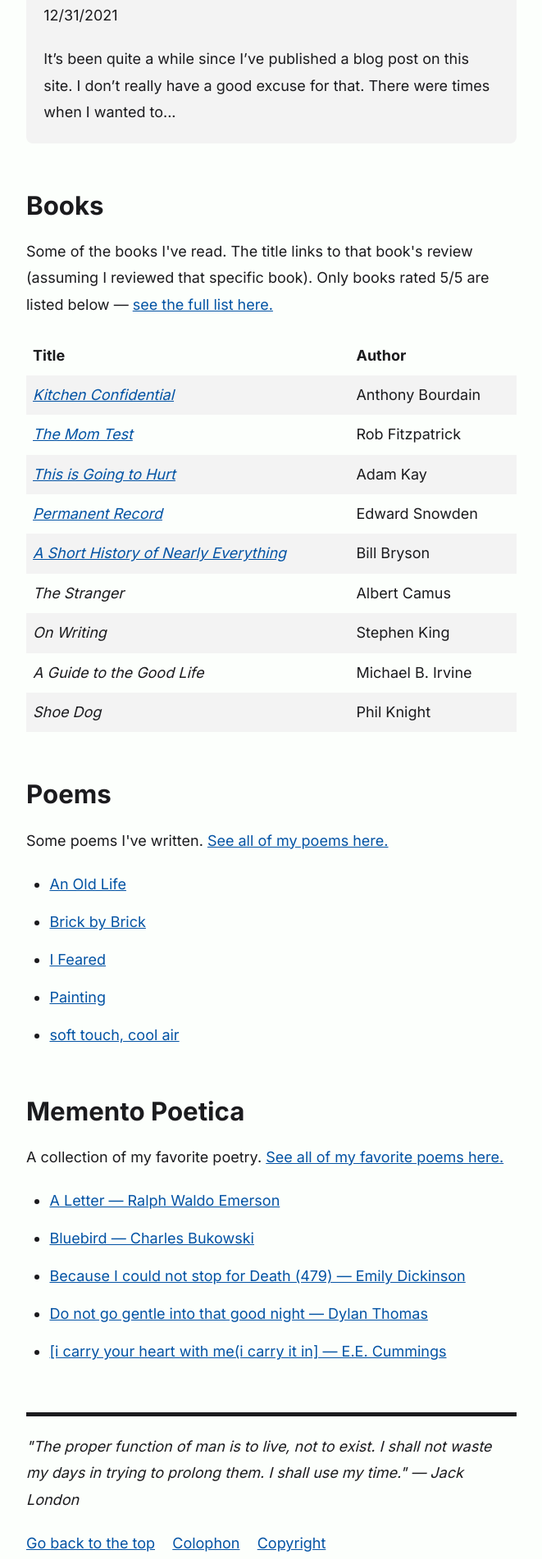
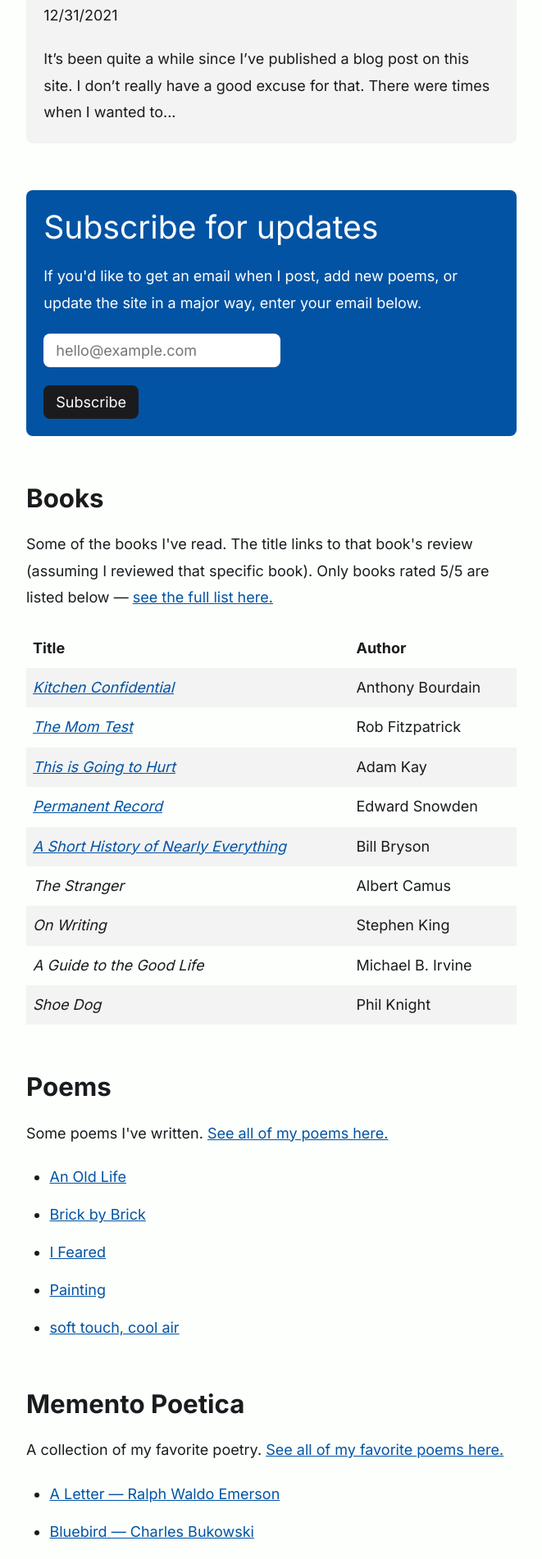
Before and after one commit to vbilgin/victorbilgin.com, a Jekyll site: the page built from index.html, in a window 1280 px wide. Shown: the part 654-2556 px from the top of the page at 82% size, without its empty margins (309-970 px from the left). Built offline with Jekyll 4.4.1, drawn with Linux system fonts in a browser that asks for light colours.

Commit message:
Added CTA for newsletter to Home

```diff
--- /dev/null
+++ b/_includes/cta.html
@@ -0,0 +1,11 @@
+<form
+  action="https://buttondown.email/api/emails/embed-subscribe/vbilgin"
+  method="post"
+  onsubmit="window.open('https://buttondown.email/vbilgin', 'popupwindow')"
+  class="embeddable-buttondown-form cta"
+>
+  <h2>Subscribe for updates</h2>
+  <p class="mb--100">If you'd like to get an email when I post, add new poems, or update the site in a major way, enter your email below.</p>
+  <input aria-label="email-address" class="mb--100" type="email" name="email" id="bd-email" placeholder="hello@example.com" />
+  <input type="submit" value="Subscribe" />
+</form>
--- /dev/null
+++ b/_sass/includes/cta.scss
@@ -0,0 +1,20 @@
+.cta {
+  // display: flex;
+  flex-direction: column;
+
+  input {
+    padding: 10px 15px;
+    border-radius: 8px;
+    border: none;
+  }
+
+  input[type="submit"] {
+    border: none;
+    background: var(--clr-secondary);
+    color: var(--clr-primary);
+    border-radius: 8px;
+    display: block;
+    cursor: pointer;
+    padding: 10px 15px;
+  }
+}
--- a/_sass/pages/_home.scss
+++ b/_sass/pages/_home.scss
@@ -14,3 +14,17 @@
     line-height: 1.5;
   }
 }
+
+.home__cta {
+  background: var(--clr-accent);
+  padding: var(--size-100);
+  border-radius: 8px;
+
+  h2 {
+    margin-top: 0;
+  }
+
+  form {
+    color: var(--clr-primary)
+  }
+}
--- a/_sass/utilities/_utility-classes.scss
+++ b/_sass/utilities/_utility-classes.scss
@@ -1,19 +1,19 @@
-.dark-mode {
-  // COLORS
-  --clr-primary: #1b1b1e;
-  --clr-secondary: #fcfffc;
+// .dark-mode {
+//   // COLORS
+//   --clr-primary: #1b1b1e;
+//   --clr-secondary: #fcfffc;
 
-  --clr-accent: #ffa62b;
+//   --clr-accent: #ffa62b;
 
-  --clr-tbl-accent: #3a3a3a;
+//   --clr-tbl-accent: #3a3a3a;
 
-  --bg-gradient: linear-gradient(
-    0deg,
-    rgba(252, 255, 252, 0) 0%,
-    rgba(27, 27, 30, 1) 50%,
-    rgba(27, 27, 30, 1) 100%
-  );
-}
+//   --bg-gradient: linear-gradient(
+//     0deg,
+//     rgba(252, 255, 252, 0) 0%,
+//     rgba(27, 27, 30, 1) 50%,
+//     rgba(27, 27, 30, 1) 100%
+//   );
+// }
 
 // LAYOUT
 .flex {
--- a/assets/css/main.scss
+++ b/assets/css/main.scss
@@ -22,3 +22,4 @@
 // Includes
 @import "./includes/header";
 @import "./includes/footer";
+@import "./includes/cta";
--- a/index.html
+++ b/index.html
@@ -14,6 +14,10 @@
     <p>{{ post.excerpt | truncatewords: 30 | strip_html }}</p>
   </div>
   {% endfor %}
+</section>
+
+<section class="home__cta mb--300">
+  {% include cta.html %}
 </section>
 
 <section class="mb--300">
```
Also changed, not shown: _pages/colophon.md (+2 -0 lines), _pages/thank-you.md (added, +10 -0 lines).
